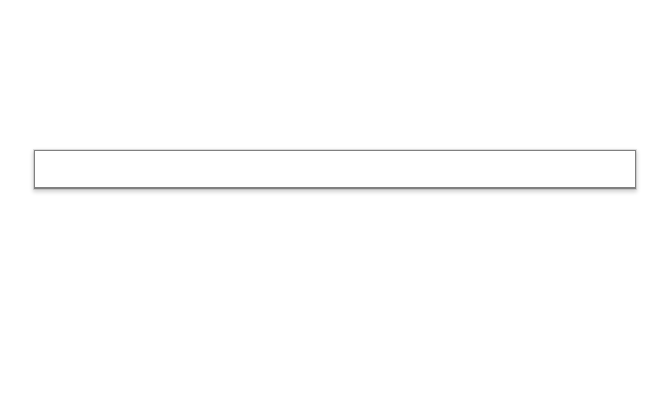
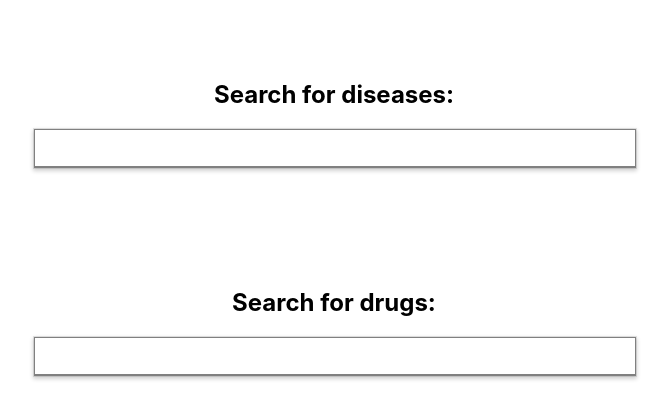
Before and after one commit to cagansevencan/auto-complete-text, a React (Create React App) app: page / in a window 1280 px wide. Shown: the top 418 px of the page, without its empty margins (306-975 px from the left). Built offline with nearby package versions, Linux system fonts and the light colour scheme.

Commit message:
CSS editing

```diff
--- a/src/App.css
+++ b/src/App.css
@@ -28,6 +28,11 @@
 .App-Component {
   margin: 150px auto 0 auto;
   width: 600px;
+  margin-top: 20px;
+}
+
+.App-Margin{
+margin-top: 80px;
 }
 
 .App-link {
--- a/src/App.js
+++ b/src/App.js
@@ -3,15 +3,24 @@ import logo from './logo.svg';
 import './App.css';
 import HideableText from "./HideableText";
 import AutoCompleteText from "./AutoComplete";
-import healthWords from "./healthWords";
+import diseaseWords from "./diseaseWords";
 
 function App() {
     return (
         <div className="App">
+            <h2 className={"App-Margin"}>
+                Search for diseases:
+            </h2>
             <div className={"App-Component"}>
-          <AutoCompleteText items={healthWords} />
+                <AutoCompleteText items={diseaseWords}/>
             </div>
-
+            <br/><br/>
+            <h2 className={"App-Margin"}>
+                Search for drugs:
+            </h2>
+            <div className={"App-Component"}>
+                <AutoCompleteText items={diseaseWords}/>
+            </div>
         </div>
     );
 }
```
Also changed, not shown: src/diseaseWords.js (renamed from src/healthWords.js). Lines whose indentation alone changed are shown as unchanged.
